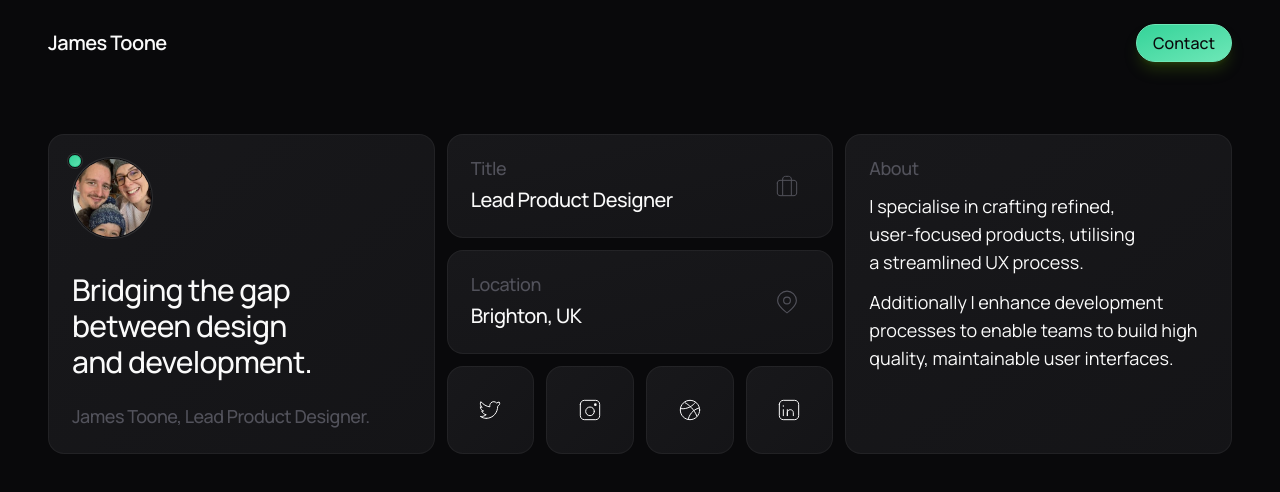
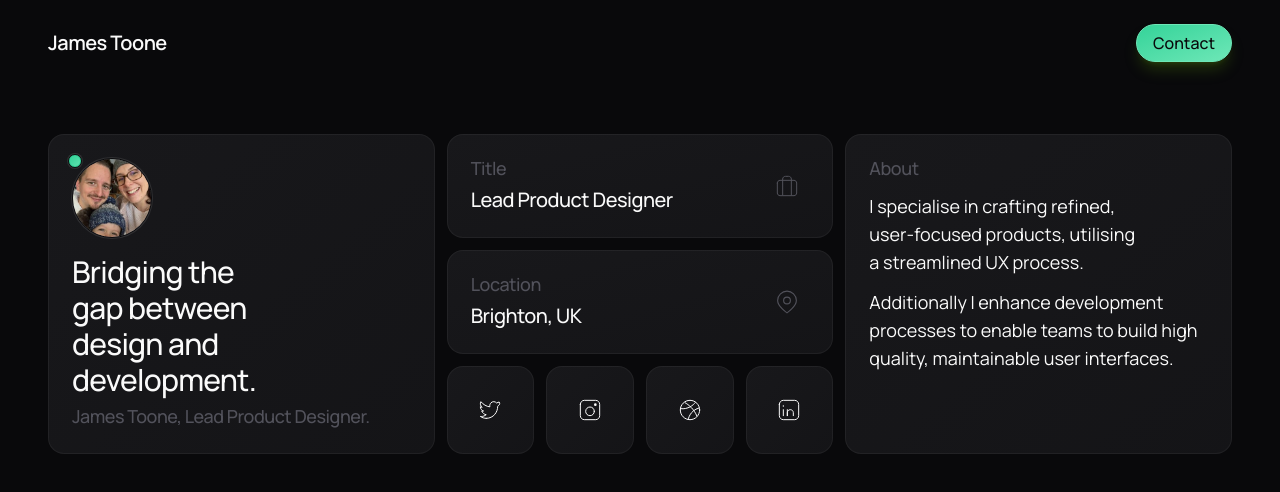
Before and after one commit to 2ne/nextjs-boilerplate, a Next.js app: page / in a window 1280 px wide. Shown: the top 492 px of the page. Built offline with nearby package versions, Linux system fonts and the light colour scheme.

Commit message:
add balancer

```diff
--- a/app/page.tsx
+++ b/app/page.tsx
@@ -1,4 +1,5 @@
 import Image from "next/image";
+import Balancer from "react-wrap-balancer";
 
 export default function Home() {
   return (
@@ -21,7 +22,7 @@ export default function Home() {
             <Image alt="James Toone" width={80} height={80} className="object-cover object-left-top rounded-full size-20 bg-zinc-600 border border-zinc-950 ring-1 ring-zinc-50/10" src="/me.jpg" />
           </div>
           <div className="relative grid items-end gap-1 xl:row-span-2 xl:gap-0">
-            <div className="text-balance text-lg/6 font-medium tracking-tight sm:text-2xl xl:text-3xl">Bridging the gap between design and development.</div>
+            <Balancer className="text-lg/6 font-medium tracking-tight sm:text-2xl xl:text-3xl">Bridging the gap between design and development.</Balancer>
             <div className="text-base sm:text-lg font-medium tracking-tight text-zinc-600">James Toone, Lead Product Designer.</div>
           </div>
         </div>
@@ -144,10 +145,10 @@ export default function Home() {
         <div className="max-xl:order-1 rounded-2xl bg-gradient-to-tl from-zinc-900/75 to-zinc-900 p-6 ring-1 ring-inset ring-zinc-50/5 xl:col-span-4 xl:row-span-3">
           <div className="-mt-1">
             <div className="text-base sm:text-lg font-medium tracking-tight text-zinc-600 mb-2.5">About</div>
-            <div className="text-base sm:text-lg space-y-3 text-balance">
+            <Balancer className="text-base sm:text-lg space-y-3 text-balance">
               <p>I specialise in crafting refined, user-focused products, utilising a streamlined UX process.</p>
               <p>Additionally I enhance development processes to enable teams to build high quality, maintainable user interfaces.</p>
-            </div>
+            </Balancer>
           </div>
         </div>
       </section>
```
Also changed, not shown: package.json (+5 -4 lines), 1 other file (tests, documents, lock files or other folders).
